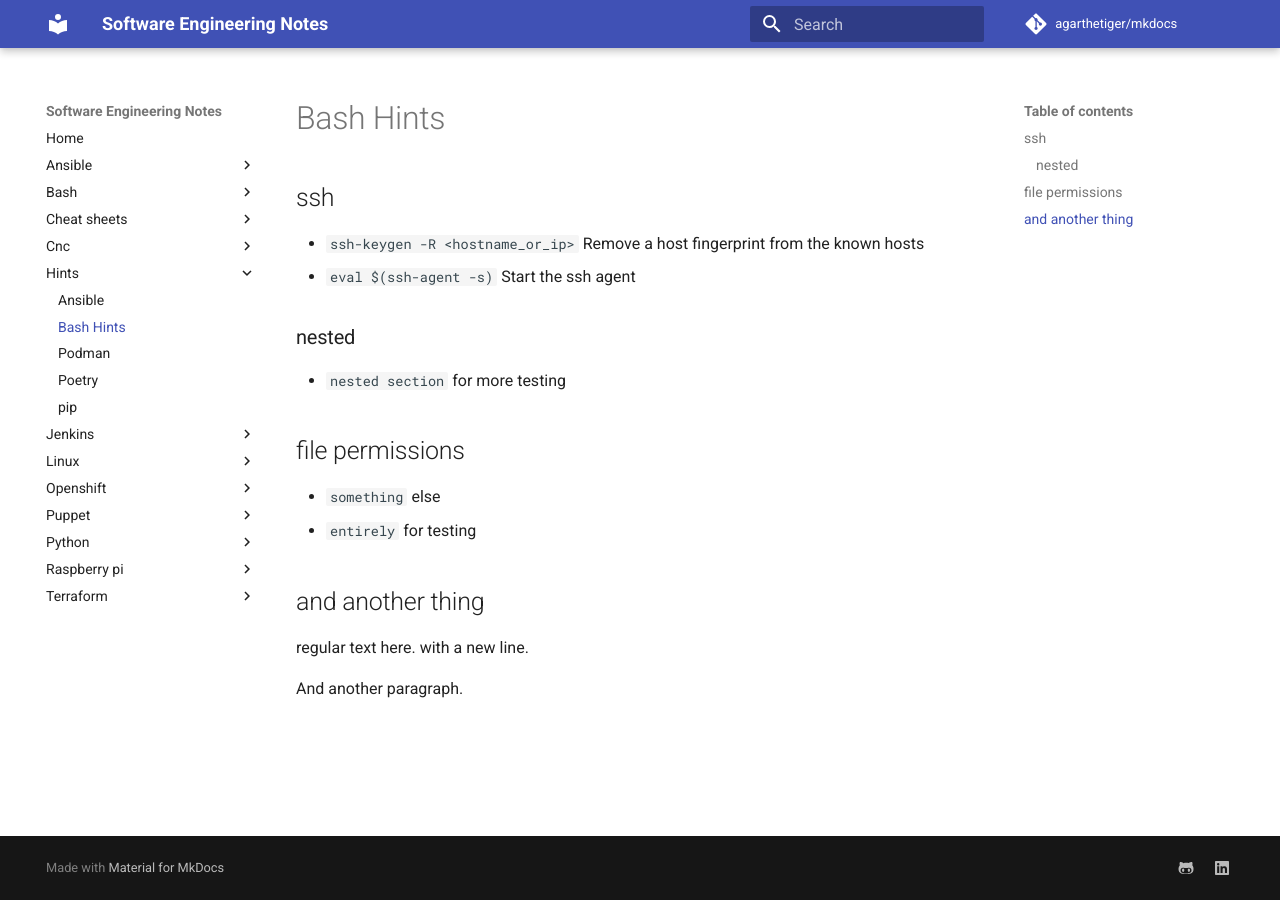
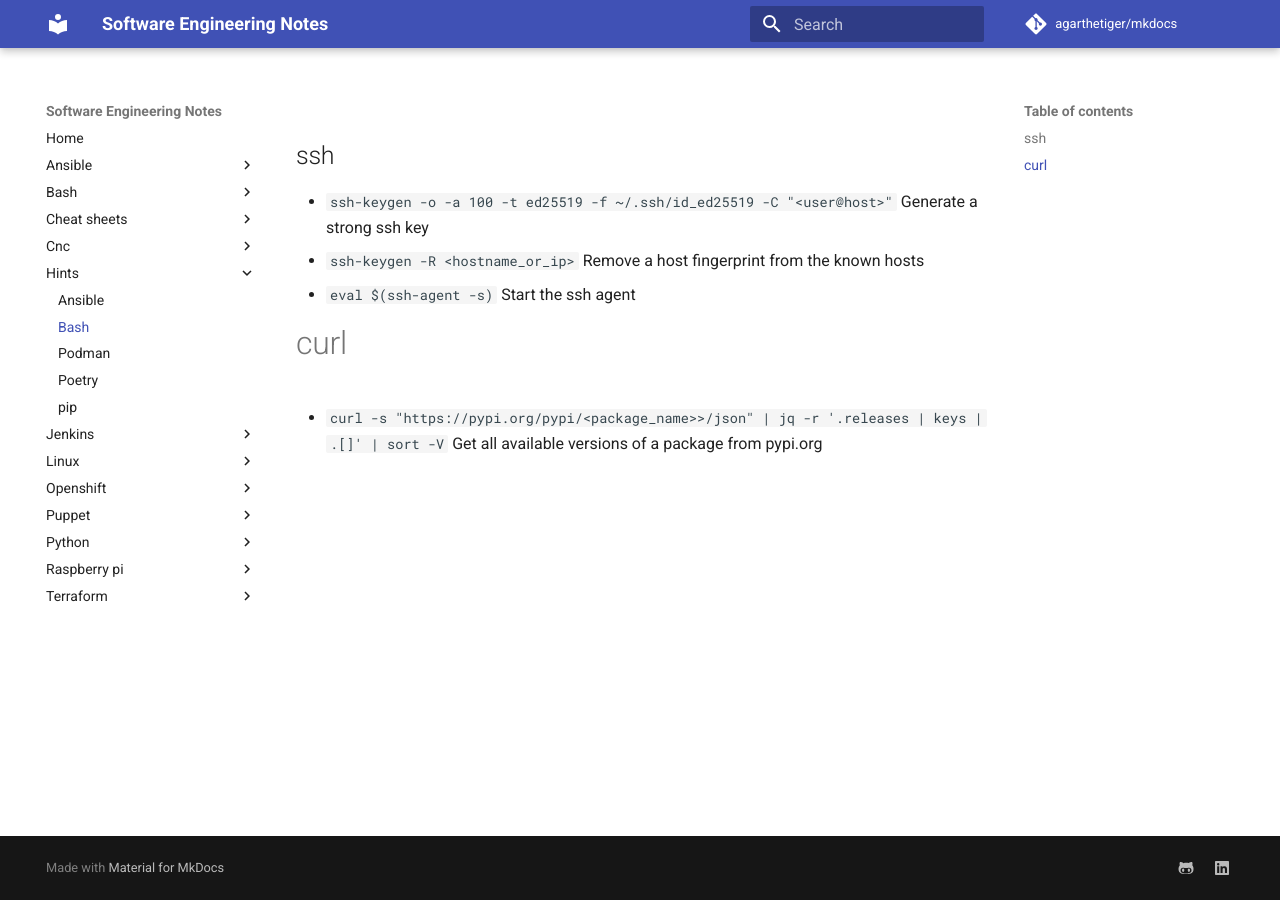
Before and after one commit to agarthetiger/mkdocs, an MkDocs documentation site: the page built from docs/hints/bash.md, in a window 1280 px wide. Built offline with MkDocs 1.6.1 and Material for MkDocs 9.7.7, drawn with Linux system fonts in a browser that asks for light colours; comment, search, counter and statistics services are not loaded.

Commit message:
Update bash.md

```diff
--- a/docs/hints/bash.md
+++ b/docs/hints/bash.md
@@ -1,22 +1,9 @@
-# Bash Hints
-
 ## ssh
 
+* `ssh-keygen -o -a 100 -t ed25519 -f ~/.ssh/id_ed25519 -C "<user@host>"` Generate a strong ssh key
 * `ssh-keygen -R <hostname_or_ip>` Remove a host fingerprint from the known hosts
 * `eval $(ssh-agent -s)` Start the ssh agent
 
-### nested
+# curl
 
-* `nested section` for more testing
-
-## file permissions
-
-* `something` else
-* `entirely` for testing
-
-## and another thing
-
-regular text here.
-with a new line.
-
-And another paragraph.
+* `curl -s "https://pypi.org/pypi/<package_name>>/json" | jq  -r '.releases | keys | .[]' | sort -V` Get all available versions of a package from pypi.org
```
